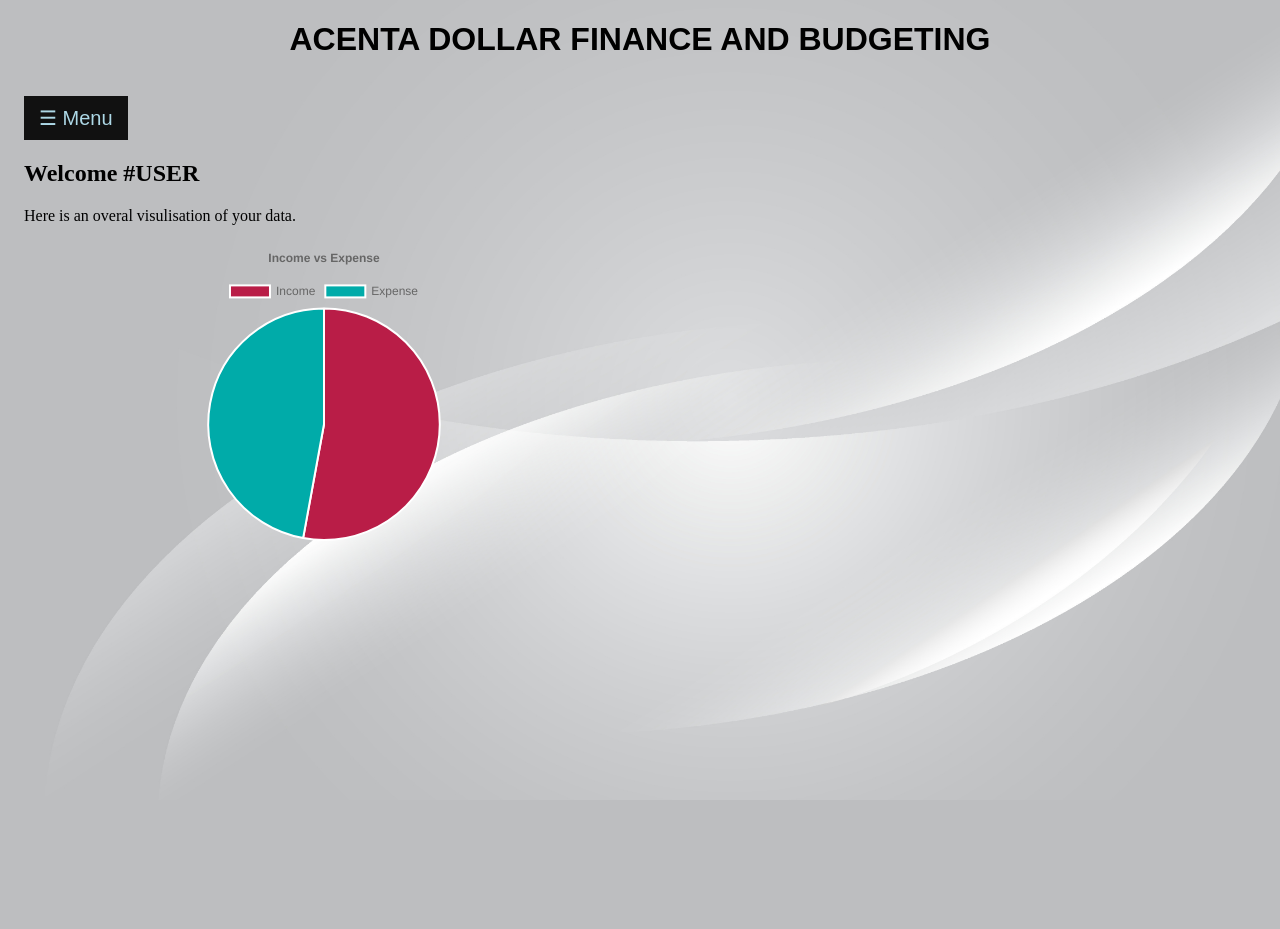
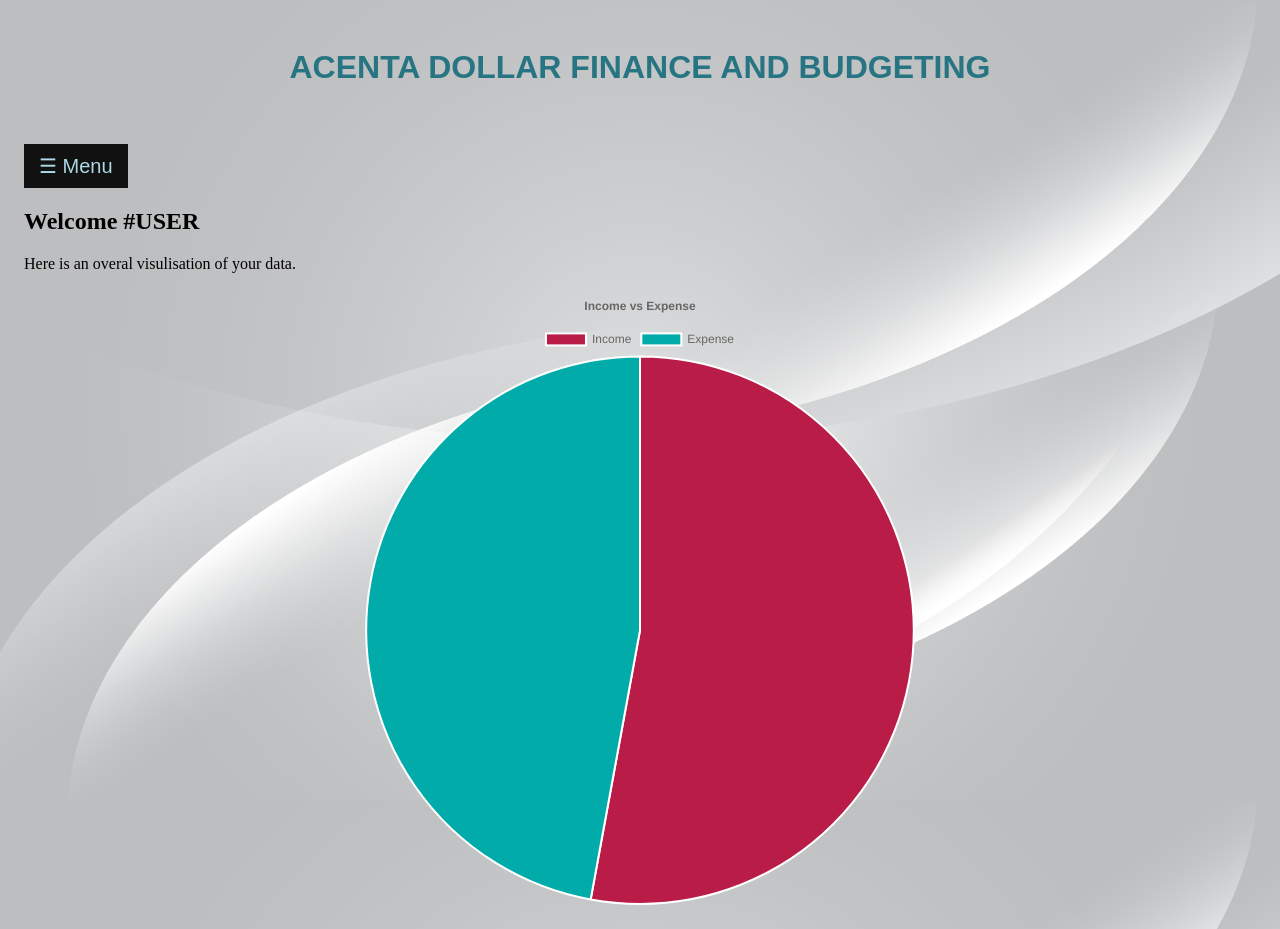
Before and after one commit to s3052912/AcentaDollar, a PHP site: page /mainmenu.html in a window 1280 px wide. Before the commit the page ends 757 px from the top, so only its background shows below. Run offline with PHP 8.4, Linux system fonts and the light colour scheme.

Commit message:
update main menu

```diff
--- a/mainmenu.html
+++ b/mainmenu.html
@@ -25,8 +25,9 @@
   <button class="openbtn" onclick="openNav()">☰ Menu</button>
   <h2>Welcome #USER</h2>
   <p>Here is an overal visulisation of your data.</p>
+<div class="graphs">
 
-  <canvas id="myChart" style="width:100%;max-width:600px"></canvas>
+  <canvas id="myChart" style="width:100%;max-width:auto"></canvas>
 
   <script>
   var xValues = ["Income", "Expense",];
@@ -50,6 +51,7 @@
     }
   });
   </script>
+  </div>
 </div>
 
 <script>
--- a/style.css
+++ b/style.css
@@ -1,7 +1,7 @@
 .heading {
-  color: black;
-  position: sticky;
   text-align: center;
+  color: #277582;
+  padding: 20px;
   font-family: "Arial", sans-serif;
 }
 /*background image css*/
```
